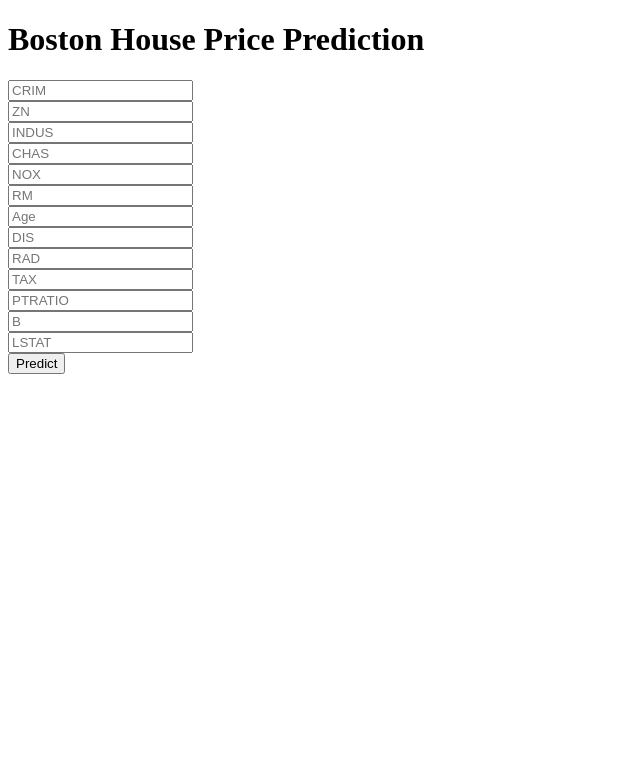
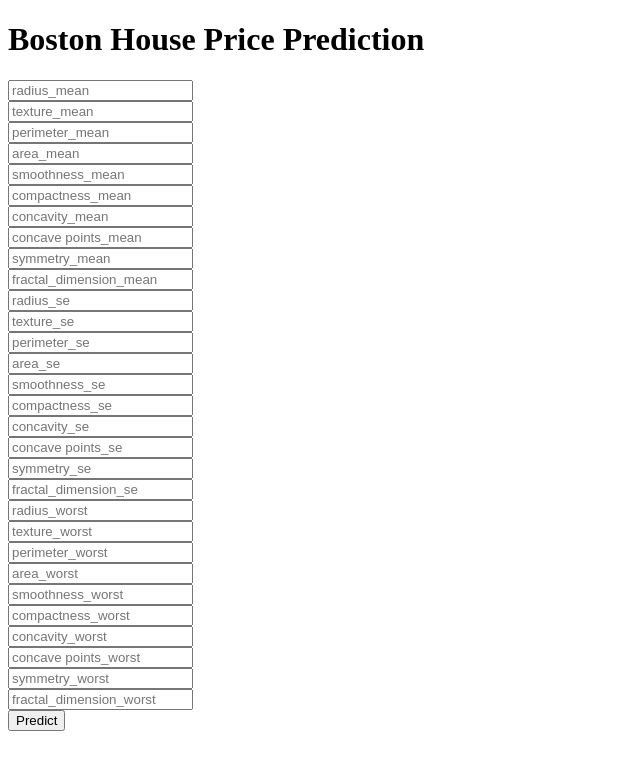
Before and after one commit to Salman0097/Breast_Cancer_Data_Analysis, a Flask app: page / in a window 1280 px wide. Shown: the top 770 px of the page, without its empty margins (0-640 px from the left). Run offline with Flask 2, Linux system fonts and the light colour scheme; parts of the project's set-up code (start-up, migrations or seed data) failed here and were passed over.

Commit message:
app update

```diff
--- a/app.py
+++ b/app.py
@@ -1,5 +1,5 @@
 import pickle
-from flask import Flask, request, app, jsonify,url_for, render_template
+from flask import Flask, request, app, jsonify, url_for, render_template
 import pandas as pd
 import numpy as np
 
@@ -28,7 +28,7 @@ def predict():
     final_input=piping.transform(np.array(data).reshape(1,-1))
     print(final_input)
     output=svm_model_pkl.predict(final_input)[0]
-    return render_template("home.html",prediction_text="The House price prediction is {}".format(output))
+    return render_template("home.html",prediction_text="The breast cancer prediction is {}".format(output))
 
 
 if __name__=="__main__":
--- a/templates/home.html
+++ b/templates/home.html
@@ -18,19 +18,41 @@
 
      <!-- Main Input For Receiving Query to our ML -->
     <form action="{{ url_for('predict')}}"method="post">
-      <input type="text" name="CRIM" placeholder="CRIM" required="required" /><br>
-    	<input type="text" name="ZN" placeholder="ZN" required="required" /><br>
-        <input type="text" name="INDUS" placeholder="INDUS" required="required" /><br>
-        <input type="text" name="CHAS" placeholder="CHAS" required="required" /><br>
-        <input type="text" name="NOX" placeholder="NOX" required="required" /><br>
-        <input type="text" name="RM" placeholder="RM" required="required" /><br>
-        <input type="text" name="Age" placeholder="Age" required="required" /><br>
-        <input type="text" name="DIS" placeholder="DIS" required="required" /><br>
-        <input type="text" name="RAD" placeholder="RAD" required="required" /><br>
-        <input type="text" name="TAX" placeholder="TAX" required="required" /><br>
-        <input type="text" name="PTRATIO" placeholder="PTRATIO" required="required" /><br>
-        <input type="text" name="B" placeholder="B" required="required" /><br>
-        <input type="text" name="LSTAT" placeholder="LSTAT" required="required" /><br>
+      <input type="text" name="radius_mean" placeholder="radius_mean" required="required" /><br>
+    	<input type="text" name="texture_mean" placeholder="texture_mean" required="required" /><br>
+        <input type="text" name="perimeter_mean" placeholder="perimeter_mean" required="required" /><br>
+        <input type="text" name="area_mean" placeholder="area_mean" required="required" /><br>
+        <input type="text" name="smoothness_mean" placeholder="smoothness_mean" required="required" /><br>
+        <input type="text" name="compactness_mean" placeholder="compactness_mean" required="required" /><br>
+        <input type="text" name="concavity_mean" placeholder="concavity_mean" required="required" /><br>
+        <input type="text" name="concave points_mean" placeholder="concave points_mean" required="required" /><br>
+        <input type="text" name="symmetry_mean" placeholder="symmetry_mean" required="required" /><br>
+        <input type="text" name="fractal_dimension_mean" placeholder="fractal_dimension_mean" required="required" /><br>
+
+       <input type="text" name="radius_se" placeholder="radius_se" required="required" /><br>
+      <input type="text" name="texture_se" placeholder="texture_se" required="required" /><br>
+        <input type="text" name="perimeter_se" placeholder="perimeter_se" required="required" /><br>
+        <input type="text" name="area_se" placeholder="area_se" required="required" /><br>
+        <input type="text" name="smoothness_se" placeholder="smoothness_se" required="required" /><br>
+        <input type="text" name="compactness_se" placeholder="compactness_se" required="required" /><br>
+        <input type="text" name="concavity_se" placeholder="concavity_se" required="required" /><br>
+        <input type="text" name="concave points_se" placeholder="concave points_se" required="required" /><br>
+        <input type="text" name="symmetry_se" placeholder="symmetry_se" required="required" /><br>
+        <input type="text" name="fractal_dimension_se" placeholder="fractal_dimension_se" required="required" /><br>
+
+        <input type="text" name="radius_worst" placeholder="radius_worst" required="required" /><br>
+      <input type="text" name="texture_worst" placeholder="texture_worst" required="required" /><br>
+        <input type="text" name="perimeter_worst" placeholder="perimeter_worst" required="required" /><br>
+        <input type="text" name="area_worst" placeholder="area_worst" required="required" /><br>
+        <input type="text" name="smoothness_worst" placeholder="smoothness_worst" required="required" /><br>
+        <input type="text" name="compactness_worst" placeholder="compactness_worst" required="required" /><br>
+        <input type="text" name="concavity_worst" placeholder="concavity_worst" required="required" /><br>
+        <input type="text" name="concave points_worst" placeholder="concave points_worst" required="required" /><br>
+        <input type="text" name="symmetry_worst" placeholder="symmetry_worst" required="required" /><br>
+        <input type="text" name="fractal_dimension_worst" placeholder="fractal_dimension_worst" required="required" /><br>
+
+
+
 
 
 
```
Also changed, not shown: 2 other files.
